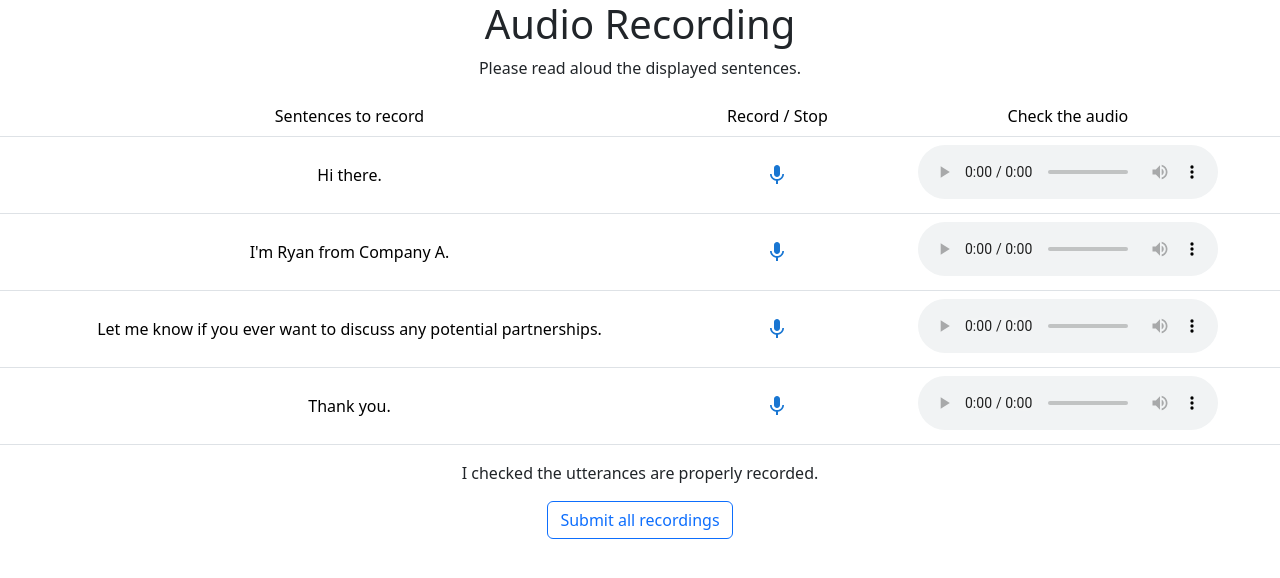
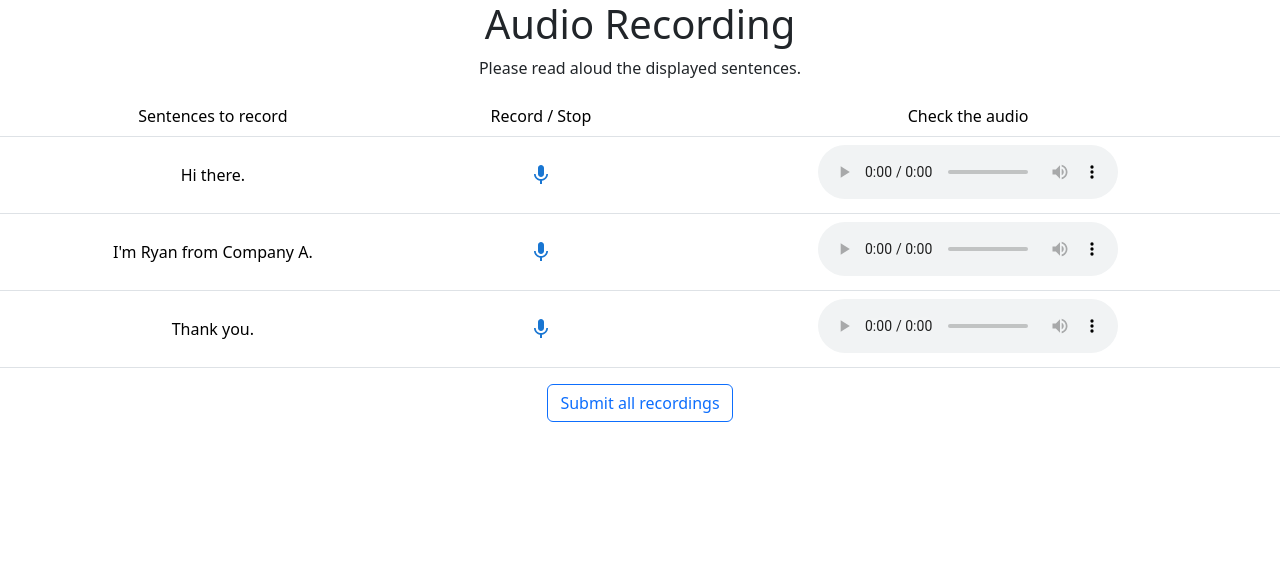
Before and after one commit to cromz22/recorder, a React (Create React App) app in the folder frontend/: page /task in a window 1280 px wide. Shown: the top 578 px of the page. Built offline with nearby package versions, Linux system fonts and the light colour scheme.

Commit message:
save file properly

```diff
--- a/frontend/src/components/Task.tsx
+++ b/frontend/src/components/Task.tsx
@@ -40,15 +40,45 @@ const RecordTableRow = (props: any) => {
     useReactMediaRecorder({ audio: true });
 
   useEffect(() => {
+    /*
+    if (mediaBlob) {
+      const current_utterances = props.allBlobs.utterances;
+      const new_utterances = current_utterances.map((utt: any) => {
+        if (props.uttid === utt.uttid) {
+          utt.audio = mediaBlob;
+          utt.recorded = true;
+        }
+        return utt;
+      });
+      console.log(new_utterances);
+
+      props.setAllBlobs({
+        taskid: props.allBlobs.taskid,
+        utterances: new_utterances,
+      });
+      console.log(props.allBlobs);
+    }
+	*/
+
+    // /*
     if (mediaBlobUrl) {
       void (async () => {
-        const blob = await fetch(mediaBlobUrl).then((r) => r.blob());
+        const response = await fetch(mediaBlobUrl);
+        const blob = await response.blob();
+
         const reader = new FileReader();
         reader.onload = () => {
           if (reader.result) {
             const encoded = reader.result
               .toString()
               .replace(/data:.*\/.*;base64,/, "");
+            // const bin = atob(encoded);
+            // const buf = new Uint8Array(bin.length);
+            // for (let i=0; i<bin.length; i++) {
+            // 	buf[i] = bin.charCodeAt(i);
+            // }
+            // console.log(buf);
+            // const blobAgain = new Blob([buf], {type: "audio/wav"});
 
             const current_utterances = props.allBlobs.utterances;
             const new_utterances = current_utterances.map((utt: any) => {
@@ -60,7 +90,7 @@ const RecordTableRow = (props: any) => {
             });
 
             props.setAllBlobs({
-              taskid: props.taskid,
+              taskid: props.allBlobs.taskid,
               utterances: new_utterances,
             });
           }
@@ -68,6 +98,9 @@ const RecordTableRow = (props: any) => {
         reader.readAsDataURL(blob);
       })();
     }
+    // */
+
+    // }, [mediaBlob, props.setAllBlobs]);
   }, [mediaBlobUrl, props.setAllBlobs]);
 
   return (
@@ -132,7 +165,8 @@ const Task = () => {
   interface utterance {
     uttid: string;
     text: string;
-    audio: string; // blob
+    // audio: Blob;
+    audio: string;
     recorded: boolean;
   }
 
@@ -145,6 +179,7 @@ const Task = () => {
     return {
       uttid: dialog.id + "_" + uttjson.no.toString(),
       text: uttjson.en_sentence,
+      // audio: new Blob(),
       audio: "",
       recorded: false,
     };
@@ -170,16 +205,29 @@ const Task = () => {
       alert("Please record all the utterances before you submit.");
     }
 
+    // let formData = new FormData();
+    // formData.append("taskid", allBlobs.taskid);
+    // console.log(allBlobs.utterances);
+    //
+    // for (let utt of allBlobs.utterances) {
+    //   formData.append(utt.uttid, utt.audio);
+    // }
+    //
+    // for (let value of formData.values()) {
+    //   console.log(value);
+    // }
+
     fetch(backendUrl, {
       method: "POST",
+      // body: formData,
       headers: { "Content-Type": "application/json" },
       body: JSON.stringify(allBlobs),
     })
       .then((response) => response.json())
       .then((data) => {
-        if (isAllRecorded) {
-          history.push("/finished"); // redirect
-        }
+        // if (isAllRecorded) {
+        //   history.push("/finished"); // redirect
+        // }
         return console.log(data);
       });
   };
@@ -193,7 +241,6 @@ const Task = () => {
         allBlobs={allBlobs}
         setAllBlobs={setAllBlobs}
       />
-      <p>I checked the utterances are properly recorded.</p>{" "}
       {/* TODO: checkbox */}
       <Button type="submit" variant="outline-primary" onClick={handleSubmit}>
         Submit all recordings
--- a/frontend/src/data/sample.json
+++ b/frontend/src/data/sample.json
@@ -56,13 +56,6 @@
         "ja_sentence": "A社のライアンです。"
       },
       {
-        "no": 26,
-        "en_speaker": "Mr. John Smith",
-        "ja_speaker": "ジョン スミスさん",
-        "en_sentence": "Let me know if you ever want to discuss any potential partnerships.",
-        "ja_sentence": "提携などをお考えでしたら、ぜひご連絡ください。"
-      },
-      {
         "no": 27,
         "en_speaker": "Mr. Ryan Lee",
         "ja_speaker": "ライアン リーさん",
--- a/frontend/src/utils/ReactMediaRecorder.ts
+++ b/frontend/src/utils/ReactMediaRecorder.ts
@@ -10,6 +10,7 @@ export type ReactMediaRecorderRenderProps = {
   resumeRecording: () => void;
   stopRecording: () => void;
   mediaBlobUrl: undefined | string;
+  mediaBlob: undefined | Blob;
   status: StatusMessages;
   isAudioMuted: boolean;
   previewStream: MediaStream | null;
@@ -74,6 +75,7 @@ export function useReactMediaRecorder({
   const [mediaBlobUrl, setMediaBlobUrl] = useState<string | undefined>(
     undefined
   );
+  const [mediaBlob, setMediaBlob] = useState<Blob | undefined>(undefined);
   const [error, setError] = useState<keyof typeof RecorderErrors>("NONE");
 
   const getMediaStream = useCallback(async () => {
@@ -209,11 +211,13 @@ export function useReactMediaRecorder({
     const blobProperty: BlobPropertyBag = Object.assign(
       { type: chunk.type },
       blobPropertyBag || (video ? { type: "video/mp4" } : { type: "audio/wav" })
+      // blobPropertyBag || (video ? { type: "video/mp4" } : { type: "audio/webm" })
     );
     const blob = new Blob(mediaChunks.current, blobProperty);
     const url = URL.createObjectURL(blob);
     setStatus("stopped");
     setMediaBlobUrl(url);
+    setMediaBlob(blob);
     onStop(url, blob);
   };
 
@@ -260,6 +264,7 @@ export function useReactMediaRecorder({
     resumeRecording,
     stopRecording,
     mediaBlobUrl,
+    mediaBlob,
     status,
     isAudioMuted,
     previewStream: mediaStream.current
--- a/frontend/tsconfig.json
+++ b/frontend/tsconfig.json
@@ -14,7 +14,8 @@
     "resolveJsonModule": true,
     "isolatedModules": true,
     "noEmit": true,
-    "jsx": "react-jsx"
+    "jsx": "react-jsx",
+    "downlevelIteration": true
   },
   "include": ["src"]
 }
```
Also changed, not shown: 2 other files (tests, documents, lock files or other folders).
